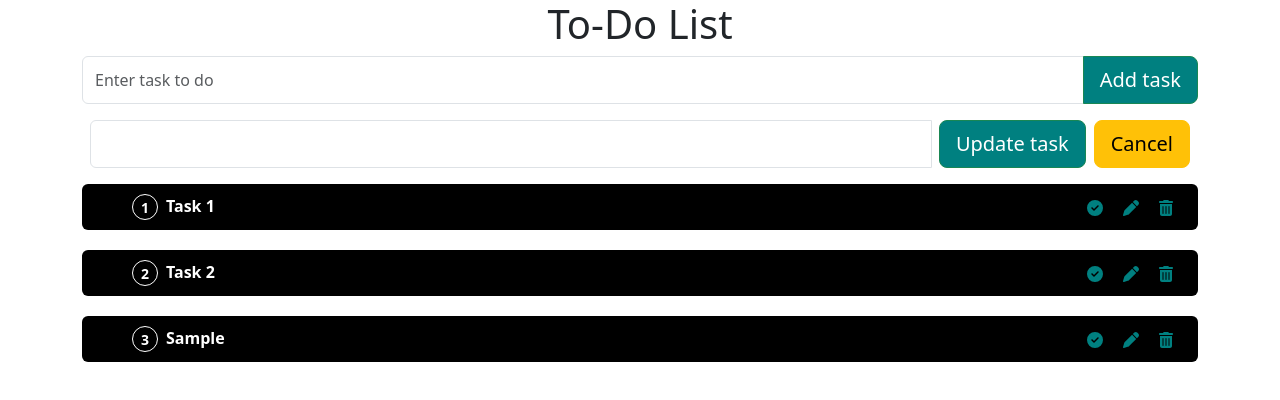
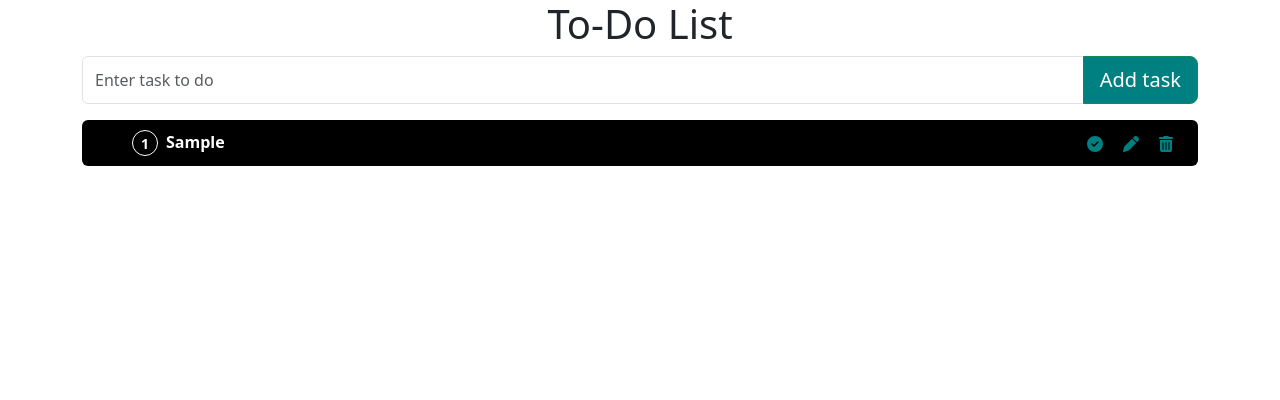
Before and after one commit to pesto-students/p7-mohammad-PotzarellaMozarella, a React (Create React App) app in the folder Week-9/to-do-list/: page / in a window 1280 px wide. Both pictures are taken after typing "Sample" into the empty fields and a click on the button "Add task". Shown: the top 400 px of the page. Built offline with nearby package versions, Linux system fonts and the light colour scheme.

Commit message:
Added update, edit, delete and cancel update functionalities

```diff
--- a/Week-9/to-do-list/src/App.js
+++ b/Week-9/to-do-list/src/App.js
@@ -2,15 +2,15 @@ import './App.css';
 import React, { useState } from 'react';
 import 'bootstrap/dist/css/bootstrap.min.css';
 import { FontAwesomeIcon } from '@fortawesome/react-fontawesome';
-import { faCircleCheck, faPen, faTrashCan } from '@fortawesome/free-solid-svg-icons';
+import { faCircleCheck, faL, faPen, faTrashCan } from '@fortawesome/free-solid-svg-icons';
 import {taskInputForm} from './Components/Form';
 
 function App() {
   //Tasks state (to do list)- Main state
   const [toDo, setToDo] = useState([
     //status of tasks: false = not completed, true = completed
-    {id: 1, title: "Task 1", status: false},
-    {id: 2, title: "Task 2", status: false}
+    // {id: 1, title: "Task 1", status: false},
+    // {id: 2, title: "Task 2", status: false}
   ]);
 
   //Temporary states
@@ -50,17 +50,36 @@ function App() {
     setToDo(newTask);
   }
 
-  //Edit task function
-  const editTask = () => {
+  //Update task function
+  const updateTask = () => {
+    //filters out the task with the same ID as coming via updateData
+    let filterRecords = [...toDo].filter(task => task.id !== updateData.id);
+    //create a new object with all updated records
+    let updatedObject = [...filterRecords, updateData];
+    //change the previous ToDo state to new updated object of records
+    setToDo(updatedObject);
+    //clear temp state
+    setupdateData('');
+  }
 
-  }
   //Cancel update task function
   const cancelUpdate = () => {
+    //clears the temp state
+    setupdateData('');
+  }
 
-  }
   //Change task for update function
-  const changeTask = (event) => {
-
+  const changeTask = (e) => {
+    //takes the task as event from edit icon and updates the value to input form for update
+    //updateData input used to extract id and event target value for title
+    //status updated depending on its given status
+    let newEntry = {
+      id: updateData.id,
+      title: e.target.value,
+      status: updateData.status ? true : false
+    }
+    //updated entru added to setUpdateData
+    setupdateData(newEntry);
   }
 
   return (
@@ -68,7 +87,39 @@ function App() {
   {/* Title */}
       <h1>To-Do List</h1>
 
-  {/* Form to add tasks to-do */}
+
+
+  {/* Based on updateData existing, i.e edit icon being clicked either of the Forms will render */}
+   {updateData ? (
+    <>
+    {/* Forms to add & update tasks to-do */}
+      <div className="input-group mb-3">
+        <input
+        type="text"
+          className="form-control mx-2"
+          placeholder="Pick a task to edit"
+          value= { updateData && updateData.title }
+          onChange={ (e) => changeTask(e)}
+        />
+        <div className="col-auto">
+          <button
+            className="btn btn-lg btn-success mr-20"
+            onClick={updateTask}
+            >
+            Update task
+          </button>
+          <button
+            className="btn btn-lg btn-warning mx-2"
+            onClick={cancelUpdate}
+            type="button" >
+            Cancel
+          </button>
+        </div>
+      </div>
+    </>
+   ) : (
+    <>
+      {/* Form to add tasks to-do */}
       <div className="input-group mb-3">
         <input type="text"
           className="form-control"
@@ -83,16 +134,9 @@ function App() {
           Add task
         </button>
       </div>
+    </>
+   )}
 
-   {/* Form to update tasks to-do */}
-   <div className="input-group mb-3">
-        <input type="text" className="form-control mx-2"/>
-        <div className="col-auto">
-          <button className="btn btn-lg btn-success mr-20" type="button" id="button-addon2">Update task</button>
-          <button className="btn btn-lg btn-warning mx-2" type="button" >Cancel</button>
-        </div>
-
-      </div>
 
   {/*To display message if to do list is empty */}
       { toDo && toDo.length ? '' : 'No tasks added yet'}
@@ -116,9 +160,16 @@ function App() {
                   </span>
 
                   {/* If the task status is false (not completed) only then show edit option */}
-                  {task.status ? null : ( <span title='Edit'>
-                    <FontAwesomeIcon icon={faPen} />
-                  </span>)}
+                  {task.status ? null : (
+                    <span title='Edit'
+                      onClick={() => {setupdateData({
+                        id: task.id,
+                        title: task.title,
+                        status: task.status ? true : false
+                      })}}
+                    >
+                      <FontAwesomeIcon icon={faPen} />
+                    </span>)}
 
                   <span title='Delete'
                     onClick={() => {deleteTask(task.id)}}>
```
